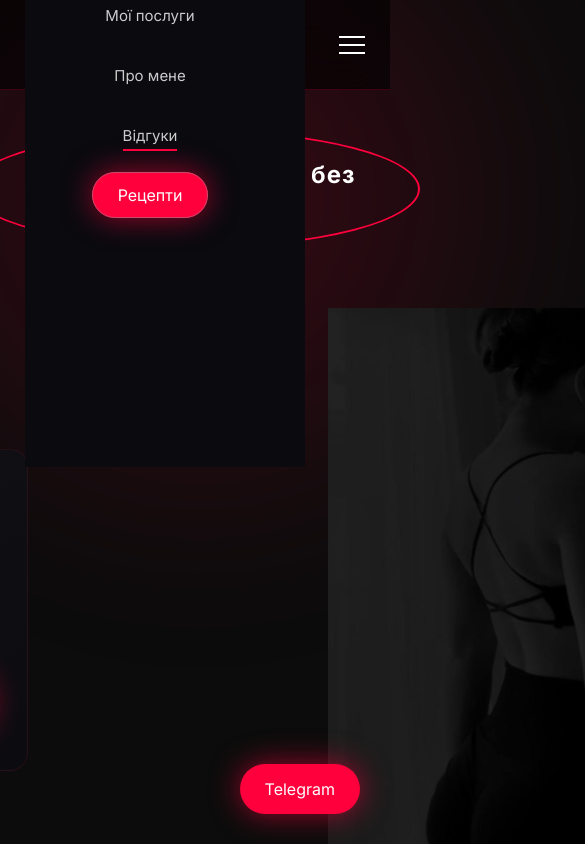
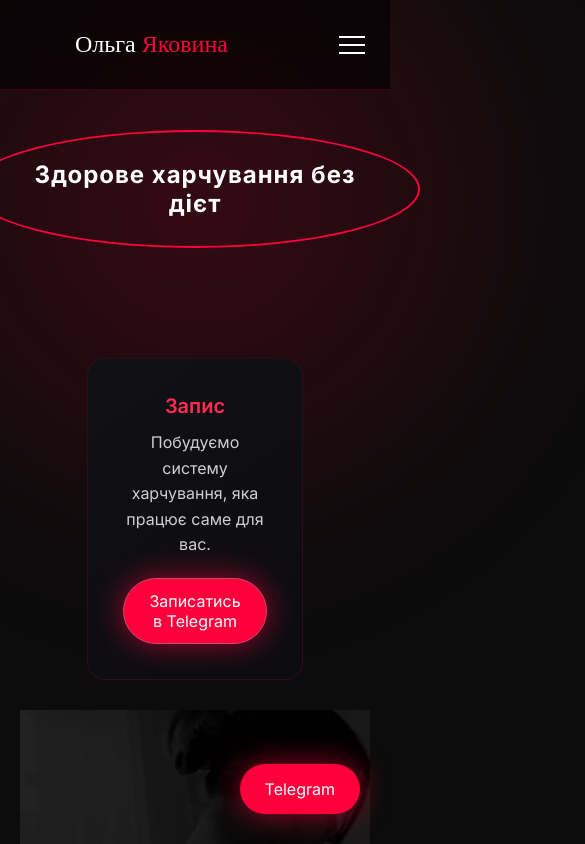
Before and after one commit to roman1999r/nutrition-site, a website: page index.html in a window 390 px wide. Shown: the top 844 px of the page, 585 px wide, since content can reach past the window. Drawn offline with Linux system fonts and the light colour scheme.

Commit message:
fix for mobile x2

```diff
--- a/style.css
+++ b/style.css
@@ -288,7 +288,8 @@ section {
         width: 280px;
         background: #0a0a0f;
 
-        display: flex;
+        display: none;
+        /*display: flex;*/
         justify-content: center;
         align-items: center;
 
@@ -736,6 +737,11 @@ button {
     header{
         height:90px
     }
+    .hero-grid{
+        text-align: center;
+        flex-direction: column;
+        row-gap: 30px;
+    }
 
     .problems-grid {
         grid-template-columns: repeat(2, 1fr);
@@ -759,8 +765,9 @@ button {
     }
 
     .about-grid{
+        text-align: center;
         flex-direction: column;
-        margin-top: 50px;
+        row-gap: 30px;
     }
 
     /*.footer-inner{*/
```
